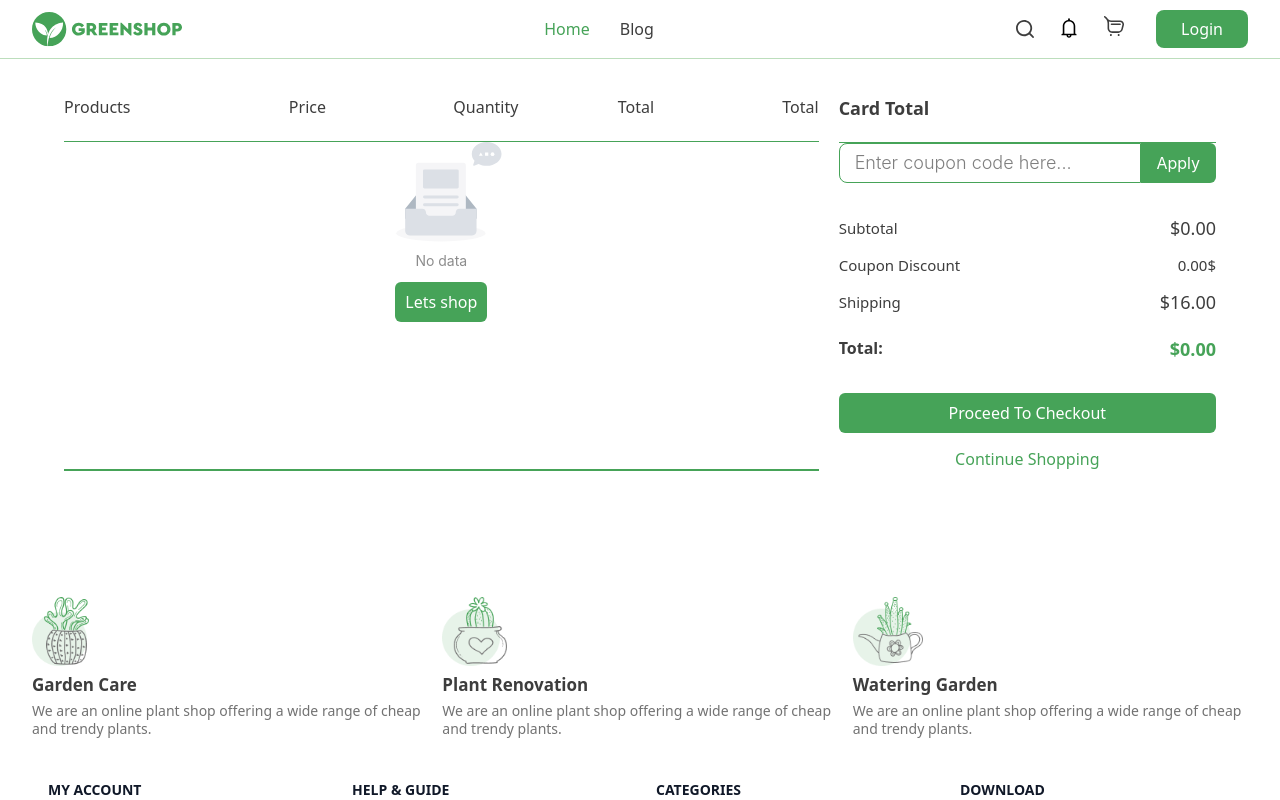
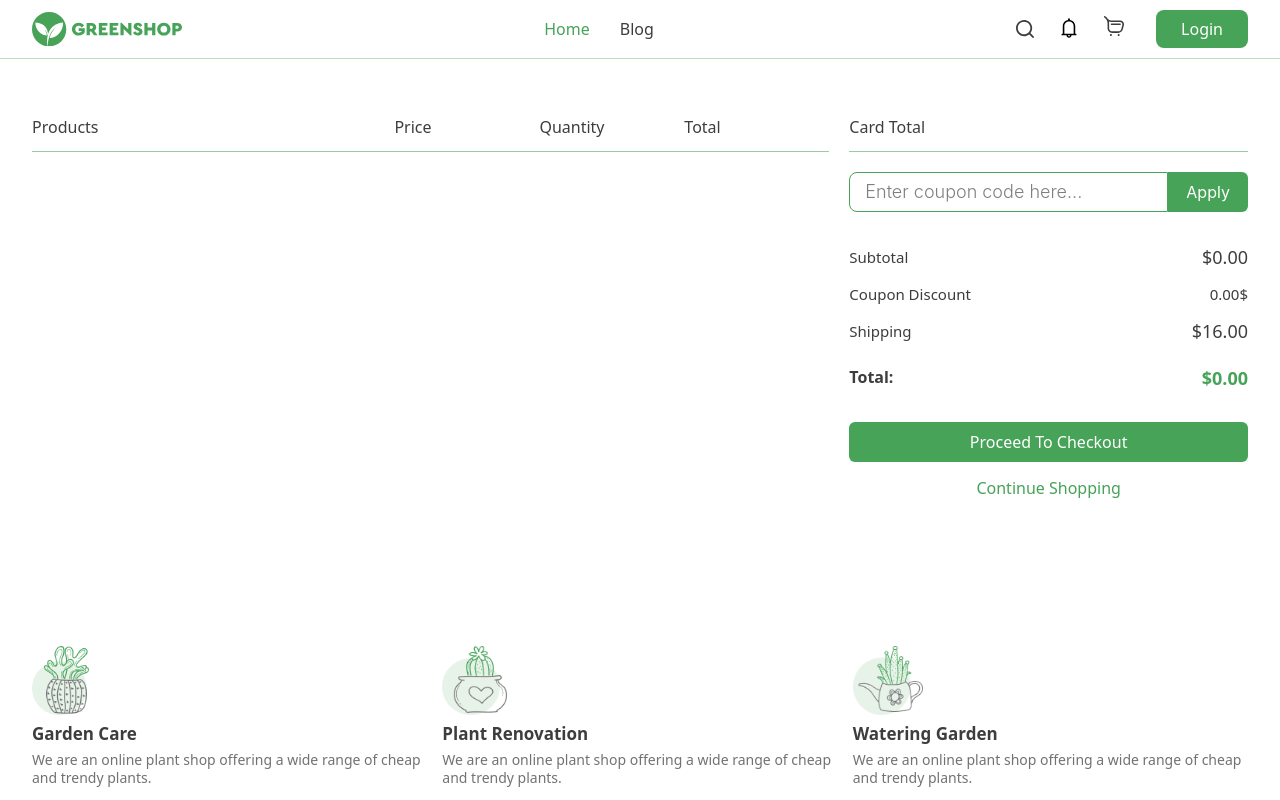
Before and after one commit to Boltaboyev/Green-Shop, a React (Vite) app: page /products-shop in a window 1280 px wide. Shown: the top 800 px of the page. Built offline with nearby package versions, Linux system fonts and the light colour scheme.

Commit message:
green shop

```diff
--- a/src/generic/notification/index.ts
+++ b/src/generic/notification/index.ts
@@ -16,30 +16,36 @@ const notificationApi = () => {
     const notify = (props: NotificationType) => {
         switch (props) {
             case "login":
-                return notification.success({message: "Login successfully"})
+                return notification.success({message: "Logged in successfully"})
             case "register":
-                return notification.success({message: "Register successfully"})
+                return notification.success({
+                    message: "Registered successfully",
+                })
             case 406:
                 return notification.error({
-                    message: "The email already exists !",
+                    message: "This email already exists !",
                 })
             case 409:
                 return notification.error({
-                    message: "Login or password wrong ! ",
+                    message: "Incorrect login or password ! ",
                 })
             case "coupon":
-                return notification.error({message: "Place eneter coupon"})
+                return notification.info({
+                    message: "Please enter a coupon code",
+                })
             case "coupon_404":
-                return notification.error({message: "Coupon is not defined !"})
+                return notification.error({message: "Coupon not found !"})
             case "success_coupon":
-                return notification.success({message: "Coupon success !"})
+                return notification.success({
+                    message: "Coupon successfully applied",
+                })
             case "add":
                 return notification.success({
-                    message: "Added to cart",
+                    message: "Product added to cart",
                 })
             case "delete":
-                return notification.success({
-                    message: "Deleted from cart !",
+                return notification.info({
+                    message: "Removed from cart !",
                 })
             default:
                 break
--- a/src/pages/cart/card-total/index.tsx
+++ b/src/pages/cart/card-total/index.tsx
@@ -25,7 +25,7 @@ const CardTotal = () => {
 
     return (
         <div>
-            <h3 className="pb-5 text-[#3D3D3D] border-b border-[#46A358] font-bold text-[18px]">
+            <h3 className="text-[#3D3D3D] text-[16px] font-medium pb-3 border-b border-[#46a3598c] mb-[20px]">
                 Card Total
             </h3>
             <Form onFinish={getCoupon} className="flex h-[40px] mt-[35px]">
--- a/src/pages/cart/index.tsx
+++ b/src/pages/cart/index.tsx
@@ -3,10 +3,12 @@ import Shopping from "./shopping"
 
 function ProductsShop() {
     return (
-        <section className="w-[90%] m-auto">
-            <div className="grid grid-cols-[3fr_1.5fr] my-9 gap-[20px] ">
-                <Shopping />
-                <CardTotal />
+        <section className="py-[20px]">
+            <div className="container2">
+                <div className="grid grid-cols-[3fr_1.5fr] my-9 gap-[20px] ">
+                    <Shopping />
+                    <CardTotal />
+                </div>
             </div>
         </section>
     )
--- a/src/pages/cart/shopping/card/index.tsx
+++ b/src/pages/cart/shopping/card/index.tsx
@@ -1,6 +1,6 @@
 import type {FC} from "react"
+
 import {CartType} from "../../../../@types"
-import {DeleteFilled} from "@ant-design/icons"
 import {useReduxDispatch} from "../../../../hooks/useRedux"
 import {
     decrement,
@@ -8,6 +8,9 @@ import {
     increment,
 } from "../../../../redux/shop-slice"
 import {notificationApi} from "../../../../generic/notification"
+
+// icons
+import {LuTrash} from "react-icons/lu"
 
 const ShoppingCard: FC<CartType> = ({
     main_image,
@@ -21,20 +24,29 @@ const ShoppingCard: FC<CartType> = ({
     const notify = notificationApi()
     const disable = Number(count) <= 1 ? true : false
     return (
-        <div className="my-5 bg-[#eee] p-2 flex items-center justify-between rounded-sm">
-            <div className="flex items-center gap-4 w-[40%]">
-                <img className="w-[70px] h-[70px]" src={main_image} alt="" />
-                <div>
-                    <h3 className="text-[16px] font-medium">{title}</h3>
-                    <p className="text-[14px] font-normal pt-[10px] max-sm:text-[12px] ">
-                        <span className="text-[#A5A5A5]">SKU: </span> {_id}
+        <div className="grid grid-cols-[2.5fr_1fr_1fr_1fr] items-center bg-[#eeeeee6d] p-2 rounded-md relative">
+            <div className="flex items-center gap-4">
+                <img
+                    className="w-[70px] h-[70px] object-contain"
+                    src={main_image}
+                    alt=""
+                />
+                <div className="flex flex-col  gap-1">
+                    <h3 className="text-[16px] font-medium text-[#3d3d3d]">
+                        {title}
+                    </h3>
+                    <p className="text-[13px] font-normal flex justify-center items-center gap-[5px]">
+                        <span className="text-[#A5A5A5]">SKU: </span>{" "}
+                        <p className="text-[#3d3d3db5]">{_id}</p>
                     </p>
                 </div>
             </div>
-            <div className="text-[#727272] text-[16px] font-medium  w-[20%]">
+
+            <div className="text-[#727272] text-[16px] font-medium ">
                 ${price}
             </div>
-            <div className="flex items-center gap-3  w-[20%]">
+
+            <div className="flex items-center gap-2">
                 <button
                     disabled={disable}
                     onClick={() => dispatch(decrement(_id))}
@@ -48,15 +60,17 @@ const ShoppingCard: FC<CartType> = ({
                     +
                 </button>
             </div>
-            <div className="text-[#727272] text-[16px] font-medium   w-[20%]">
+
+            <div className="text-[#45a358] text-[18px] font-medium">
                 ${Number(userPrice).toFixed(2)}
             </div>
-            <DeleteFilled
+
+            <LuTrash
                 onClick={() => {
                     dispatch(deleteShopCard(_id))
                     notify("delete")
                 }}
-                className="text-[#727272] text-[20px]"
+                className="text-[#727272] text-[20px] absolute right-3 cursor-pointer hover:text-[#46A358]"
             />
         </div>
     )
--- a/src/pages/cart/shopping/index.tsx
+++ b/src/pages/cart/shopping/index.tsx
@@ -1,45 +1,32 @@
-import {Empty} from "antd"
 import {CartType} from "../../../@types"
 import {useReduxSelector} from "../../../hooks/useRedux"
 import ShoppingCard from "./card"
-import {useNavigate} from "react-router-dom"
 
 function Shopping() {
-    const navigate = useNavigate()
     const {shop} = useReduxSelector((state) => state.shopSlice)
     return (
-        <div className="border-b-2  border-[#46A358] ">
-            <div className="flex item-center justify-between text-start border-b border-[#46A358] pb-3">
-                <h2 className="text-[#3D3D3D] text-[16px] font-medium pb-[10px] w-[28%]">
+        <div>
+            <div className="grid grid-cols-[2.5fr_1fr_1fr_1fr] border-b border-[#46a3598c] pb-3 mb-[20px]">
+                <h2 className="text-[#3D3D3D] text-[16px] font-medium">
                     Products
                 </h2>
-                <h2 className="text-[#3D3D3D] text-[16px] font-medium pb-[10px] w-[20%]">
+                <h2 className="text-[#3D3D3D] text-[16px] font-medium">
                     Price
                 </h2>
-                <h2 className="text-[#3D3D3D] text-[16px] font-medium pb-[10px] w-[20%]">
+                <h2 className="text-[#3D3D3D] text-[16px] font-medium">
                     Quantity
                 </h2>
-                <h2 className="text-[#3D3D3D] text-[16px] font-medium pb-[10px] w-[20%]">
+                <h2 className="text-[#3D3D3D] text-[16px] font-medium">
                     Total
                 </h2>
-                <h3 className="text-[#3D3D3D] text-[16px] font-medium pb-[10px]">
-                    Total
-                </h3>
             </div>
-            {shop.length ? (
-                shop.map((value: CartType) => (
-                    <ShoppingCard key={value._id} {...value} />
-                ))
-            ) : (
-                <div className="flex items-center justify-center flex-col">
-                    <Empty />
-                    <button
-                        onClick={() => navigate("/")}
-                        className="bg-[#46A358] flex rounded-md items-center justify-center gap-1 text-base text-white h-[40px] px-[10px] mt-[10px]">
-                        Lets shop{" "}
-                    </button>
+            {shop.map((value: CartType) => (
+                <div
+                    key={value._id}
+                    className="flex flex-col gap-[15px] mb-[15px]">
+                    <ShoppingCard {...value} />
                 </div>
-            )}
+            ))}
         </div>
     )
 }
```
